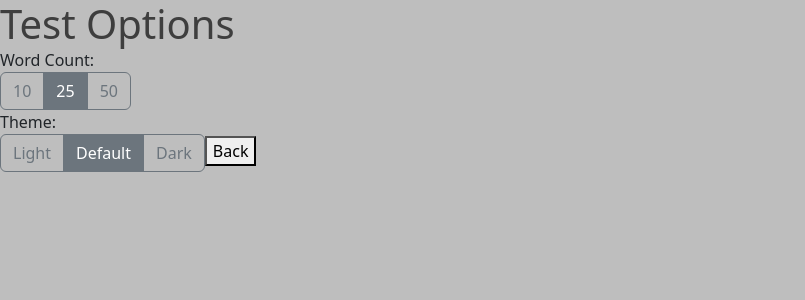
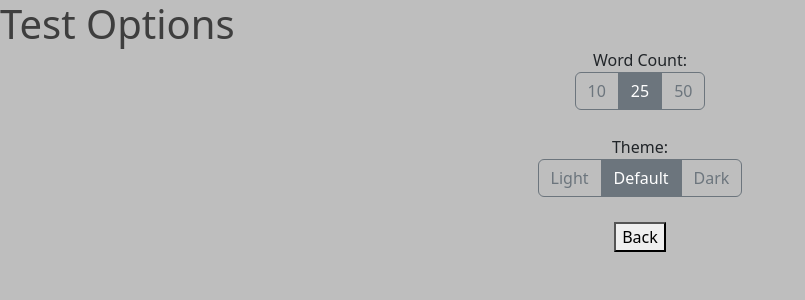
Before and after one commit to alexntragatakis/typing-speed-test, a React (Vite) app: page /typing-speed-test/options in a window 1280 px wide. Shown: the top 300 px of the page, without its empty margins (0-805 px from the left). Built offline with nearby package versions, Linux system fonts and the light colour scheme.

Commit message:
refactor: center options page content

```diff
--- a/src/components/Options/Options.css
+++ b/src/components/Options/Options.css
@@ -0,0 +1,7 @@
+.options {
+  display: flex;
+  flex-direction: column;
+
+  text-align: center;
+  gap: 25px;
+}
--- a/src/components/Options/Options.tsx
+++ b/src/components/Options/Options.tsx
@@ -61,8 +61,14 @@ const Options = () => {
   return (
     <>
       <h1>Test Options</h1>
+      <div className="options">
+        <div>
           <div>Word Count:</div>
-      <div className="btn-group" role="group" aria-label="word count buttons">
+          <div
+            className="btn-group"
+            role="group"
+            aria-label="word count buttons"
+          >
             <input
               type="radio"
               className="btn-check"
@@ -100,6 +106,8 @@ const Options = () => {
               50
             </label>
           </div>
+        </div>
+        <div>
           <div>Theme:</div>
           <div className="btn-group" role="group" aria-label="theme buttons">
             <input
@@ -139,9 +147,11 @@ const Options = () => {
               Dark
             </label>
           </div>
+        </div>
         <Link to="/typing-speed-test/">
           <button>Back</button>
         </Link>
+      </div>
     </>
   );
 };
```
Lines whose indentation alone changed are shown as unchanged.
